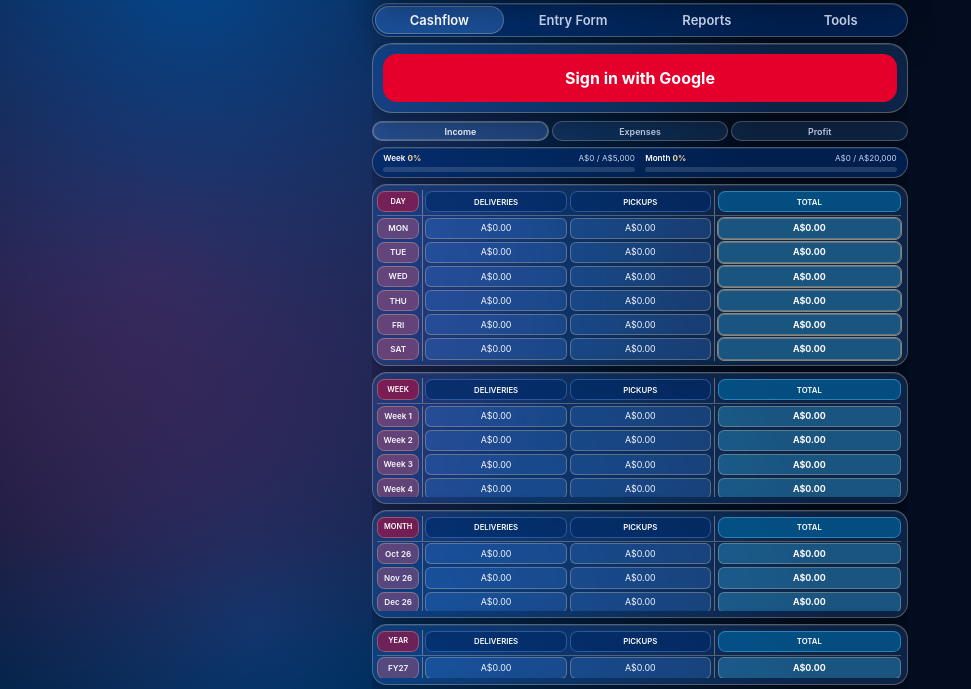
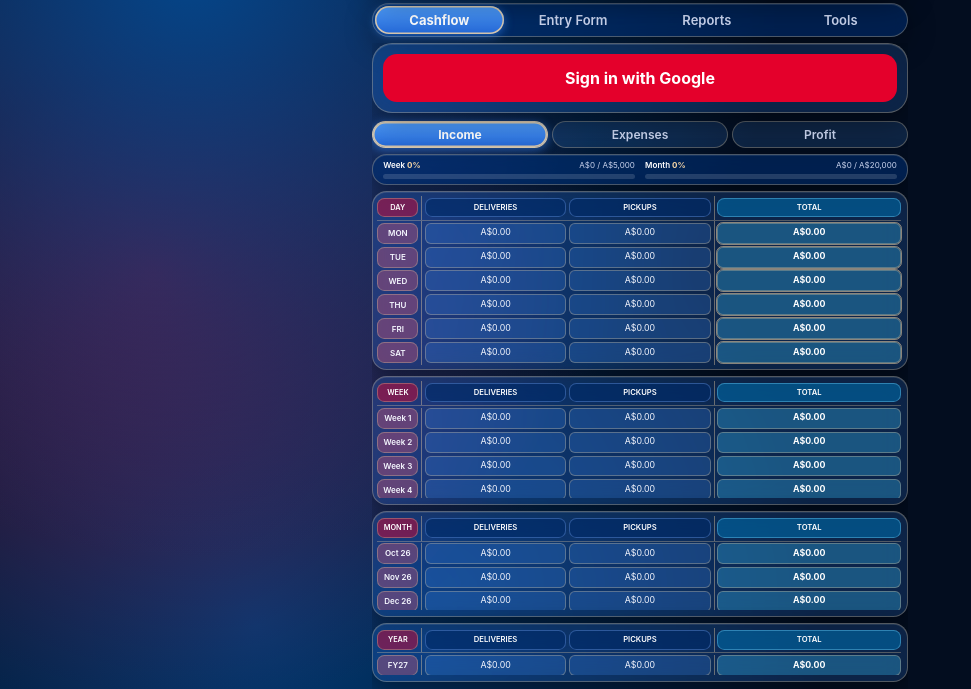
Before and after one commit to BMPWestside/bmp-earnings, a plain HTML site: page index.html in a window 1280 px wide. Shown: the part 111-800 px from the top of the page, without its empty margins (0-971 px from the left). Drawn offline with nearby package versions, Linux system fonts and the light colour scheme.

Commit message:
Add files via upload

```diff
--- a/index.html
+++ b/index.html
@@ -307,6 +307,10 @@ html.locked .wrap{visibility:hidden}
 /* unified selected-tab colour + Tools buttons */
 .seg.on,#earn .seg.on,#rep .seg.on,#tools .seg.on,#form .seg.on{background:rgba(70,130,215,.38)!important;color:#fff!important;box-shadow:inset 0 0 0 1px rgba(245,214,166,.3)!important;border-color:rgba(245,214,166,.3)!important}
 #tools button.mini,.tl button.mini{background:rgba(70,130,215,.38)!important;color:#fff;box-shadow:inset 0 0 0 1px rgba(245,214,166,.3);border:1px solid rgba(245,214,166,.3)}
+/* brighter selected tabs, same colour everywhere */
+.tab.on,.seg.on,#earn .seg.on,#rep .seg.on,#tools .seg.on,#form .seg.on,.card.tabs .tab.on{background:linear-gradient(180deg,#4f9fff,#2467d6)!important;color:#fff!important;font-weight:700;box-shadow:inset 0 0 0 1.5px rgba(245,214,166,.85),0 2px 10px rgba(60,140,255,.55)!important;border-color:rgba(245,214,166,.85)!important}
+#tools button.mini,.tl button.mini{background:linear-gradient(180deg,#4f9fff,#2467d6)!important;box-shadow:inset 0 0 0 1.5px rgba(245,214,166,.85)!important;border-color:rgba(245,214,166,.85)!important;font-weight:700}
+#tools .seg{padding:5px 0}
 </style>
 <script>try{if(JSON.parse(localStorage.getItem("lk")||"null").pin)document.documentElement.classList.add("locked")}catch(e){}</script>
 </head>
@@ -902,6 +906,13 @@ async function enrollFid(){try{const c=await navigator.credentials.create({publi
 $('lkf').onclick=async()=>{try{await navigator.credentials.get({publicKey:{challenge:crypto.getRandomValues(new Uint8Array(32)),allowCredentials:[{type:'public-key',id:unb64(LK.cred)}],userVerification:'required',timeout:60000}});hideLock()}catch(e){$('lkm').textContent='Face ID failed. Use your PIN.'}};
 document.addEventListener('visibilitychange',()=>{if(document.hidden)hiddenAt=Date.now();else if(LK&&LK.pin&&hiddenAt&&Date.now()-hiddenAt>60000&&$('lockov').style.display!=='flex'){document.documentElement.classList.add('locked');showLock('unlock','Enter PIN')}});
 if(LK&&LK.pin)showLock('unlock','Enter PIN');else document.documentElement.classList.remove('locked');
+/* keep sub-tab bars the same visual size whatever the panel zoom is */
+(function(){const _fit=fit;fit=function(){
+  const bars=()=>document.querySelectorAll('.panel .segs[id]');bars().forEach(b=>b.style.zoom='');
+  _fit();
+  try{const p=document.querySelector('.panel.on'),sc=document.querySelector('.scroll');let z=parseFloat(p.style.zoom)||1;
+    for(let i=0;i<4&&z<1;i++){bars().forEach(b=>b.style.zoom=1/z);const o=sc.scrollHeight-sc.clientHeight;if(o<=0)break;const H=p.getBoundingClientRect().height;z=Math.max(.5,z*(H-o)/H);p.style.zoom=z}}catch(e){}
+};window.fit=fit;window.addEventListener('resize',fit)})();
 render();
 </script>
 </body>
```
